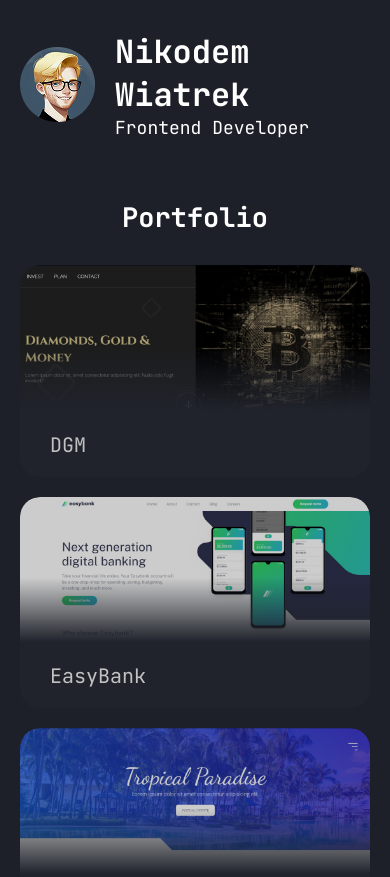
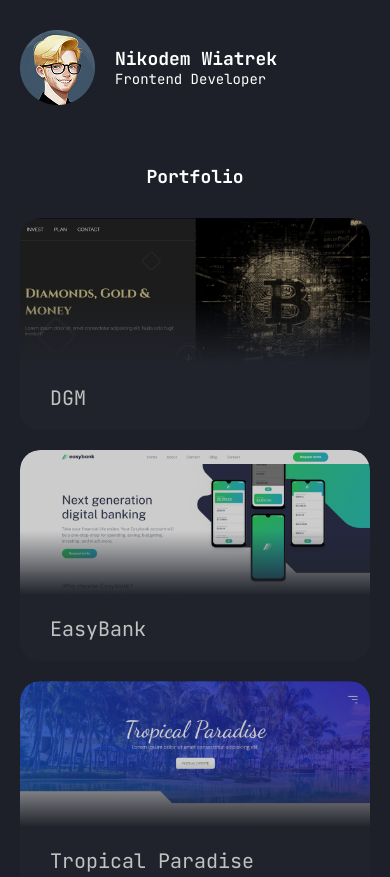
Before and after one commit to Nikodem229/portfolio, a plain HTML site: page index.html in a window 390 px wide. Shown: the top 877 px of the page. Drawn offline with Linux system fonts and the light colour scheme.

Commit message:
updated font-sizes on mobile devices

```diff
--- a/style.css
+++ b/style.css
@@ -147,6 +147,15 @@ nav{
 }
 
 @media (max-width: 600px) {
+    .name{
+        font-size: 1.8rem;
+    }
+    .role{
+        font-size: 1.4rem;
+    }
+    .header{
+        font-size: 1.8rem;
+    }
     .card-box {
         flex: 1 1 100%; /* 1 karta w rzędzie */
         max-width: 100%;
```
